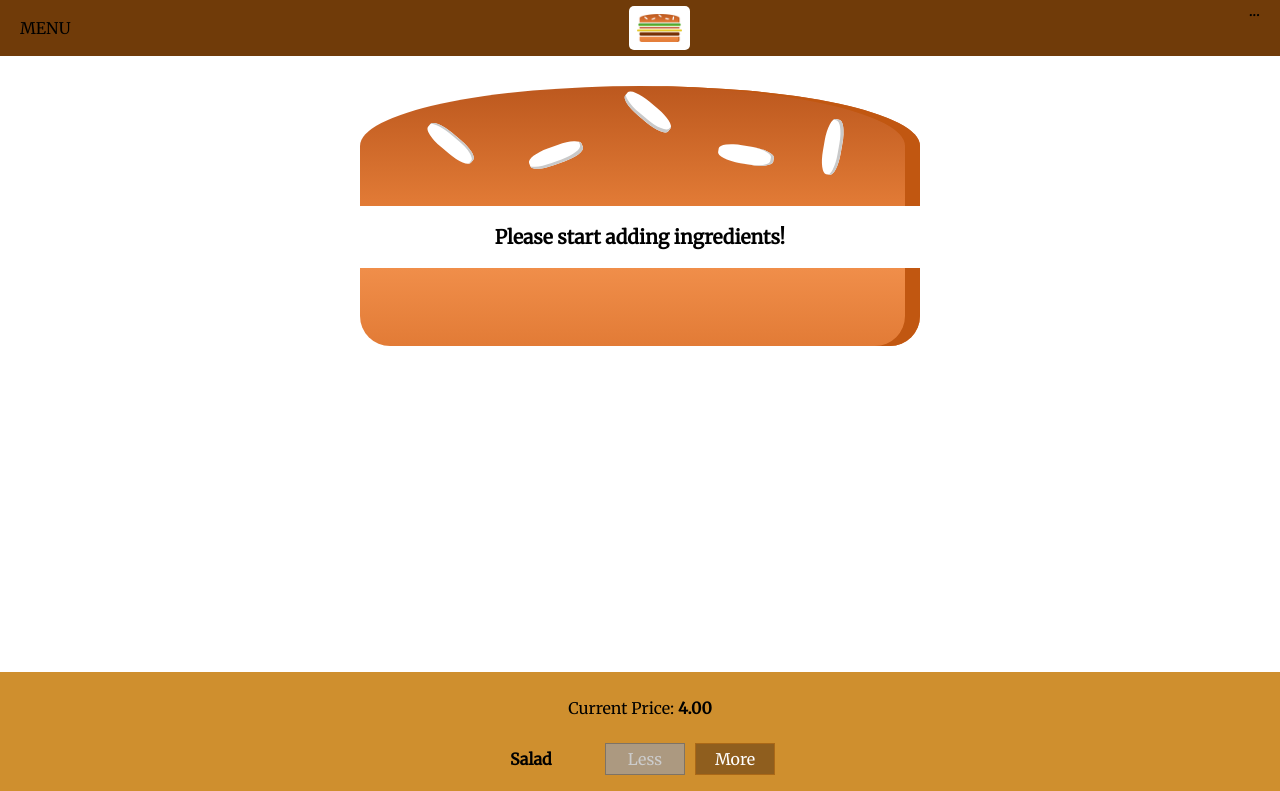
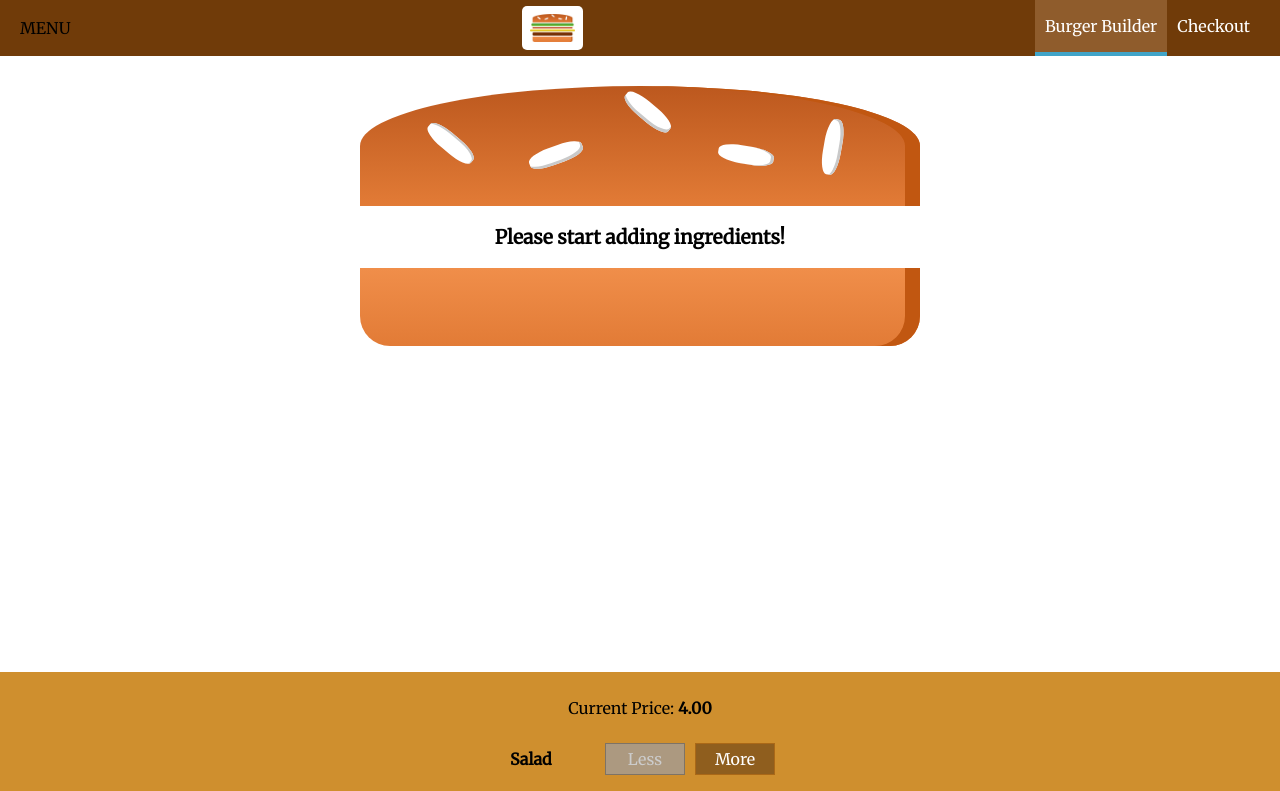
Before and after one commit to yeondam88/burger-builder-app, a React app: page / in a window 1280 px wide. Shown: the top 791 px of the page. Built offline with nearby package versions, Linux system fonts and the light colour scheme.

Commit message:
adding navigation with styled

```diff
--- /dev/null
+++ b/src/components/Navigation/NavigationItems/NavigationItem/NavigationItem.css
@@ -0,0 +1,25 @@
+.NavigationItem {
+  margin: 0;
+  box-sizing: border-box;
+  display: flex;
+  height: 100%;
+  align-items: center;
+}
+
+.NavigationItem a {
+  color: white;
+  text-decoration: none;
+  height: 100%;
+  padding: 16px 10px;
+  border-bottom: 4px solid transparent;
+  box-sizing: border-box;
+  display: block;
+}
+
+.NavigationItem a:hover,
+.NavigationItem a:active,
+.NavigationItem a.active {
+  background-color: #8f5c2c;
+  border-bottom: 4px solid #40a4c8;
+  color: white;
+}
--- a/src/components/Navigation/NavigationItems/NavigationItem/NavigationItem.js
+++ b/src/components/Navigation/NavigationItems/NavigationItem/NavigationItem.js
@@ -1,8 +1,12 @@
 import React from "react";
 
+import classes from "./NavigationItem.css";
+
 const navigationItem = props => (
-  <li>
-    <a href="/">A Link</a>
+  <li className={classes.NavigationItem}>
+    <a href={props.link} className={props.active ? classes.active : null}>
+      {props.children}
+    </a>
   </li>
 );
 
--- /dev/null
+++ b/src/components/Navigation/NavigationItems/NavigationItems.css
@@ -0,0 +1,8 @@
+.NavigationItems {
+  margin: 0;
+  padding: 0;
+  list-style: none;
+  display: flex;
+  align-items: center;
+  height: 100%;
+}
--- a/src/components/Navigation/NavigationItems/NavigationItems.js
+++ b/src/components/Navigation/NavigationItems/NavigationItems.js
@@ -1,5 +1,15 @@
 import React from "react";
 
-const navigationItems = () => <ul />;
+import classes from "./NavigationItems.css";
+import NavigationItem from "./NavigationItem/NavigationItem";
+
+const navigationItems = () => (
+  <ul className={classes.NavigationItems}>
+    <NavigationItem link="/" active>
+      Burger Builder
+    </NavigationItem>
+    <NavigationItem link="/">Checkout</NavigationItem>
+  </ul>
+);
 
 export default navigationItems;
--- a/src/components/Navigation/Toolbar/Toolbar.js
+++ b/src/components/Navigation/Toolbar/Toolbar.js
@@ -2,12 +2,15 @@
 
 import classes from "./Toolbar.css";
 import Logo from "../../Logo/Logo";
+import NavigationItems from "../NavigationItems/NavigationItems";
 
 const toolbar = props => (
   <header className={classes.Toolbar}>
     <div>MENU</div>
     <Logo />
-    <nav>...</nav>
+    <nav>
+      <NavigationItems />
+    </nav>
   </header>
 );
 
```
